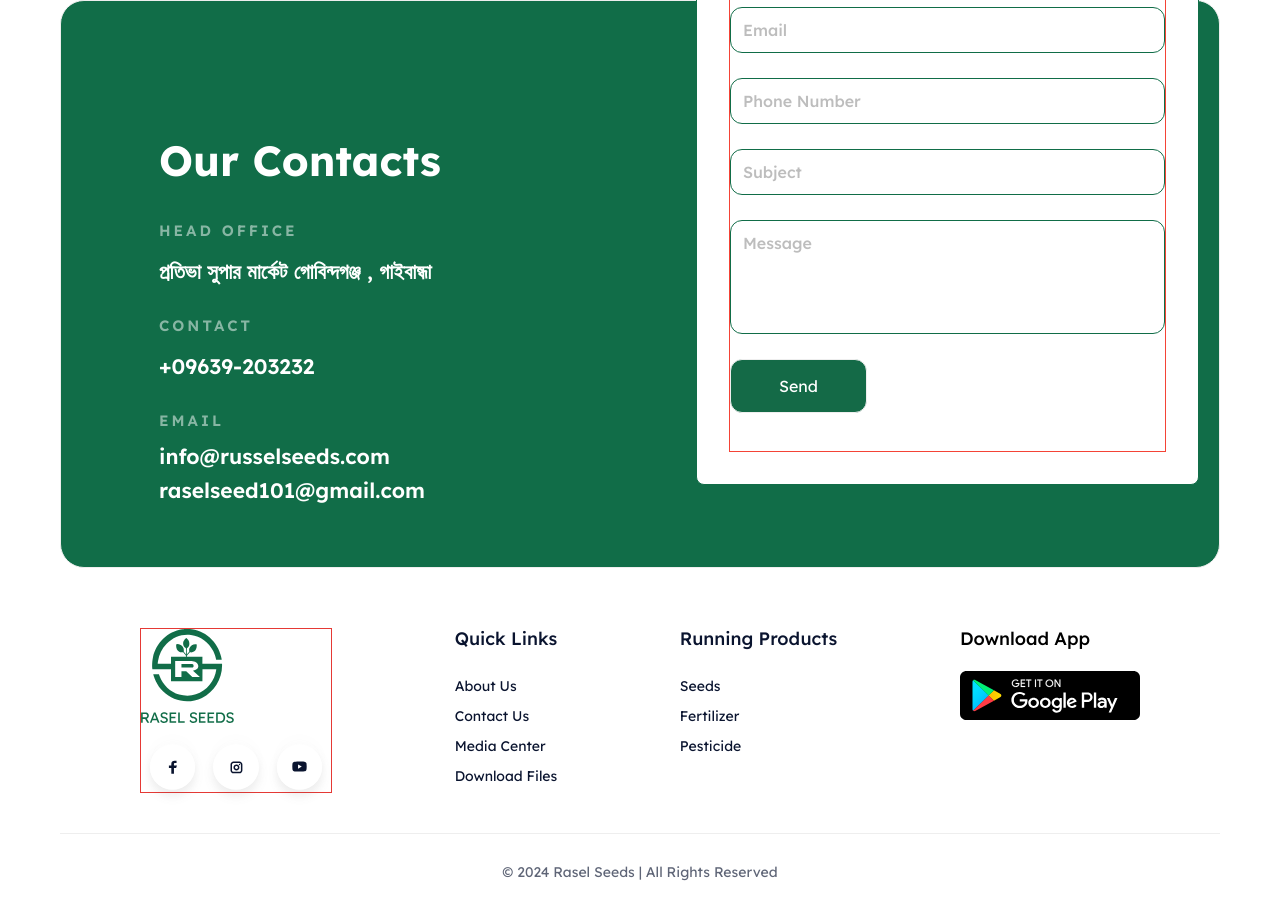
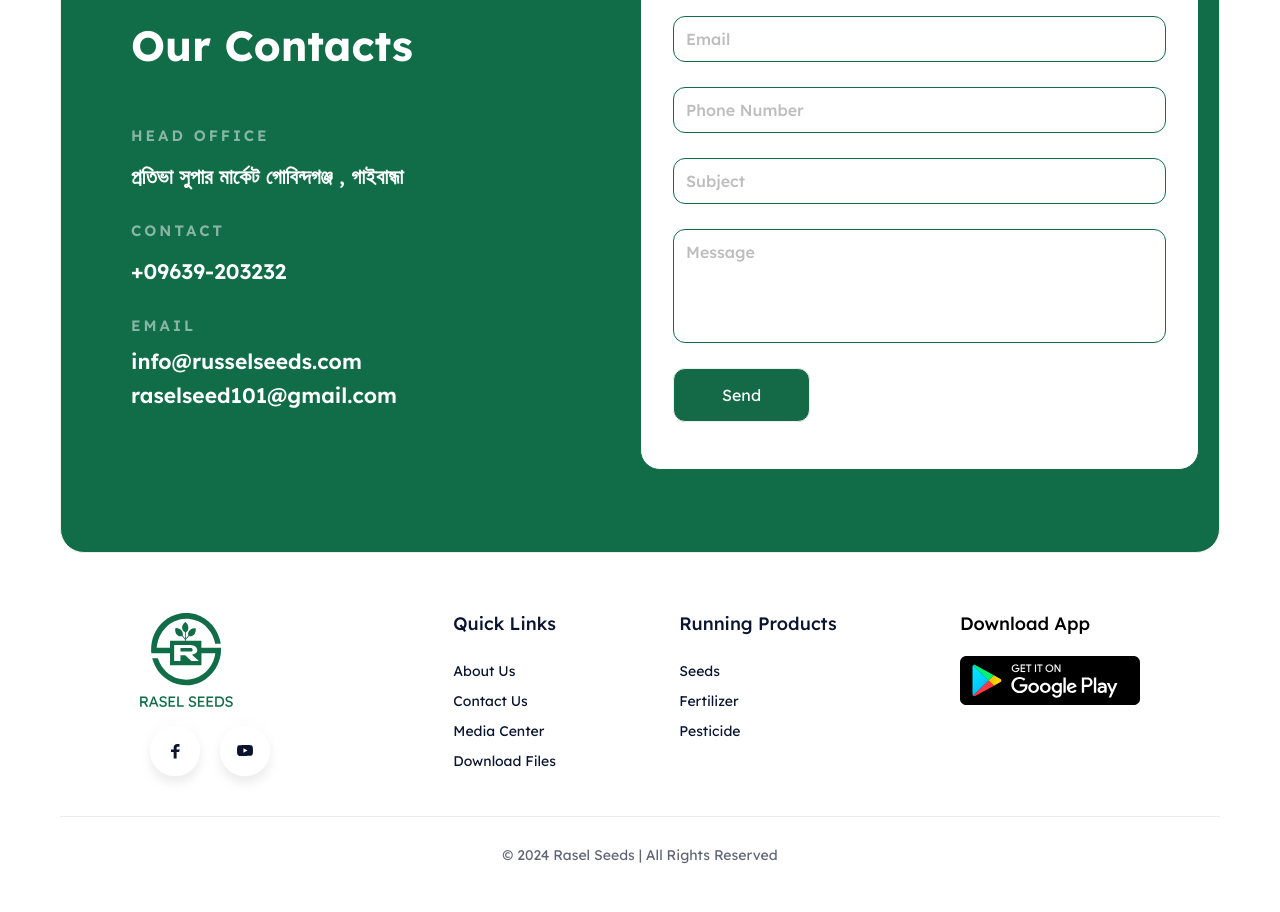
Before and after one commit to AfrojaSultana44/Seeds-Store, a React (Vite) app: page / in a window 1280 px wide. Shown: the part 4460-5372 px from the top of the page. Built offline with nearby package versions, Linux system fonts and the light colour scheme.

Commit message:
contact form fix

```diff
--- a/src/components/Layout/Footer.jsx
+++ b/src/components/Layout/Footer.jsx
@@ -9,12 +9,12 @@
     formState: { errors },
   } = useForm(createContactSchema);
   return (
-    <div className="w-full max-w-[1160px] mx-auto mt-[260px]">
+    <div className="w-full max-w-[1160px] mx-auto mt-[220px]">
       <div className="bg-[#116D48] border rounded-3xl flex justify-between p-[20px]">
-        <div className="basis-[55%] shrink-0 text-[#FFFFFF]">
-          <div className="flex flex-col justify-between items-start pl-[78px]">
+        <div className="basis-[50%] shrink-0 text-[#FFFFFF]">
+          <div className="flex flex-col justify-between items-start pl-[50px]">
             <div>
-              <h2 className="font-bold text-[42px] leading-[50.4px] mt-[115px]">
+              <h2 className="font-bold text-[42px] leading-[50.4px] pt-[40px] pb-[20px]">
                 Our Contacts
               </h2>
             </div>
@@ -35,7 +35,7 @@
                   +09639-203232
                 </p>
               </div>
-              <div>
+              <div className="pb-20">
                 <h6 className="text-[15px] leading-[26px] font-semibold mb-[12px] opacity-[50%] tracking-[3px]">
                   EMAIL
                 </h6>
@@ -49,16 +49,16 @@
             </div>
           </div>
         </div>
-        <div className="basis-[45%] shrink-0">
-          <div className="rounded-xl mt-[-250px]">
-            <div className="bg-white p-8 rounded-lg mt-[39px] border border-[#116D48]">
+        <div className="basis-[50%] shrink-0">
+          <div className="rounded-xl mt-[-200px]">
+            <div className="bg-[#FFFFFF] p-8 rounded-[20px] mt-[39px] border border-[#116D48]">
               <div className="mb-[42px]">
                 <h2 className="text-[#000000] font-semibold text-[32px] leading-[50.4px]">
                   Any Queries?
                 </h2>
               </div>
 
-              <div className="border border-red-500">
+              <div className="">
                 <form action="" className="">
                   <div className="mb-[25px]">
                     <input
@@ -101,7 +101,7 @@
                       className="text-[#0A142F] w-full font-medium text-[16px] leading-[20px] px-3 pt-3 pb-20 border border-[#116D48] rounded-xl"
                     />
                   </div>
-                  <div className="mb-[38px]">
+                  <div className="mb-[15px]">
                     <button className="bg-[#146A47] text-[#FFFFFF] text-[16px] leading-[20px] border rounded-xl px-12 py-4">
                       Send
                     </button>
@@ -113,17 +113,14 @@
         </div>
       </div>
 
-      <div className="pt-[60px] flex justify-between px-[80px] border-b border-[#979797]-[20%] pb-10">
-        <div className="border border-red-600 flex justify-between flex-col">
+      <div className="pt-[60px] flex justify-between px-[80px] border-b border-[#979797] border-opacity-[20%] pb-10">
+        <div className="flex justify-between flex-col">
           <div>
             <img src="/images/Union.svg" alt="logo" />
           </div>
-          <div className="flex justify-between items-center w-[190px] h-[50px] mt-[19px]">
+          <div className="flex items-center w-[190px] h-[50px] mt-[19px]">
             <div>
               <img src="images/Group76.svg" alt="fb" />
-            </div>
-            <div>
-              <img src="images/Group11.svg" alt="instagram" />
             </div>
             <div>
               <img src="images/Group12.svg" alt="youtube" />
```
